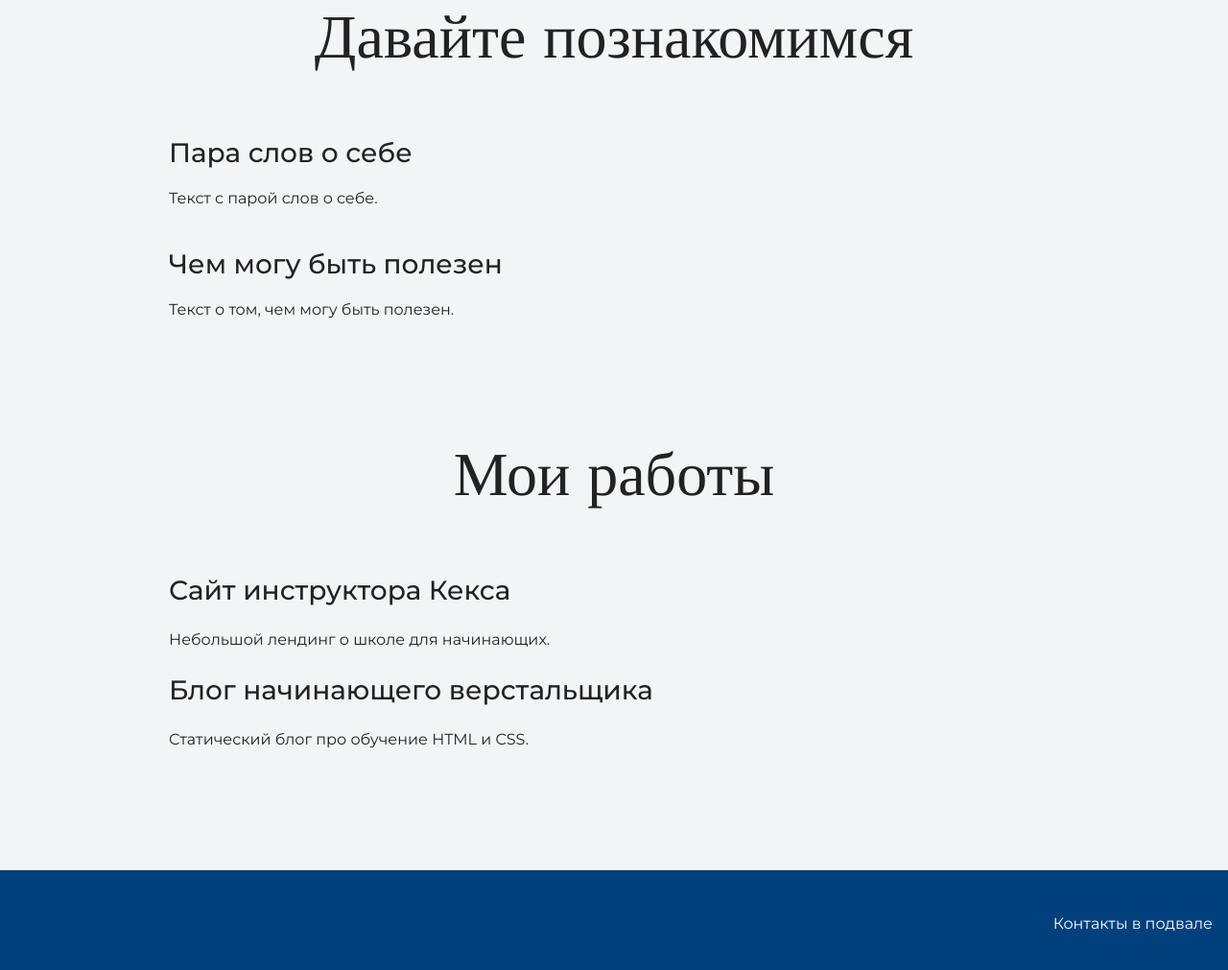
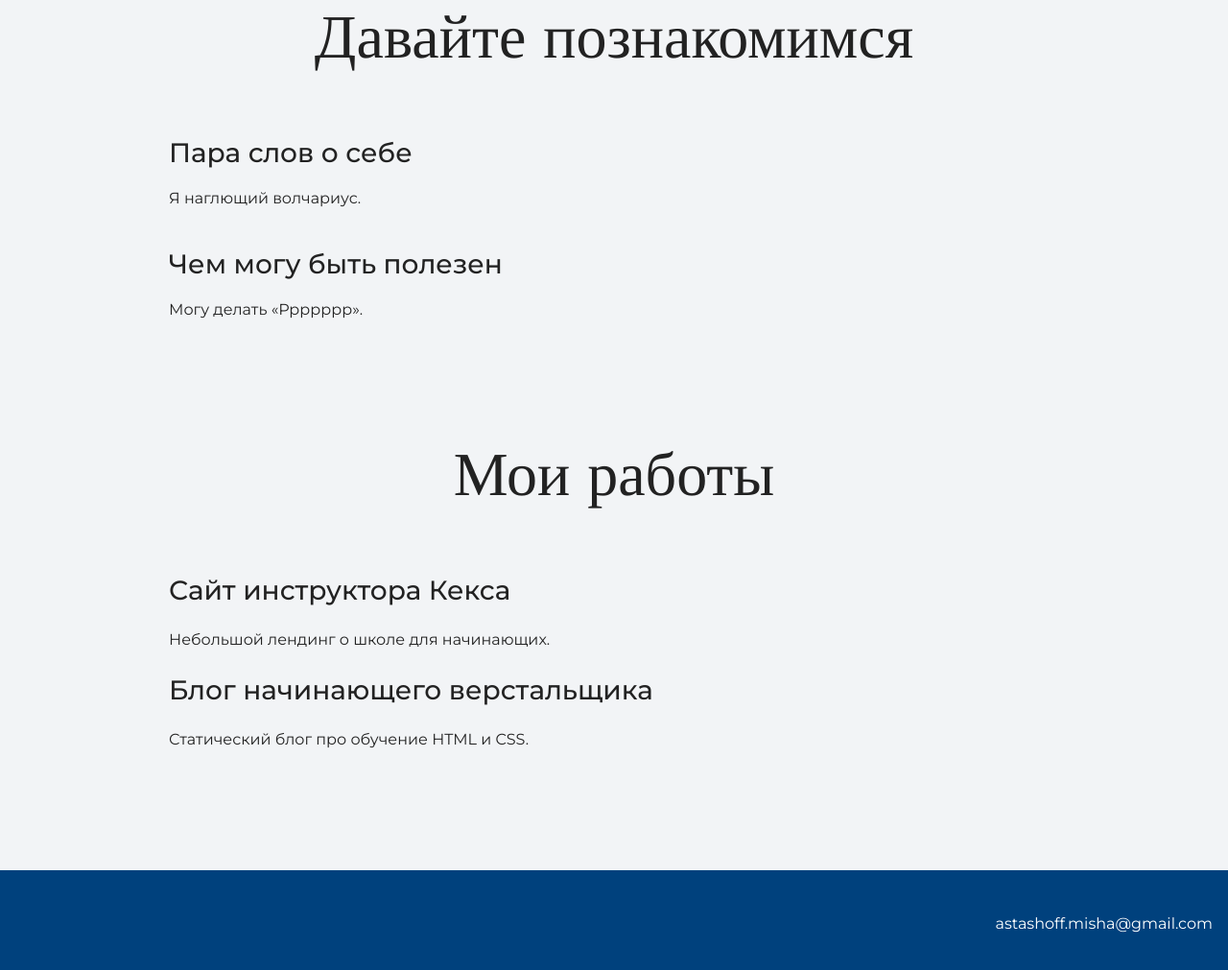
Before and after one commit to Mooth34/portfolio, a plain HTML site: page index.html in a window 1280 px wide. Shown: the part 1033-2044 px from the top of the page at 96% size. Drawn offline with nearby package versions, Linux system fonts and the light colour scheme.

Commit message:
Filling information fields

```diff
--- a/index.html
+++ b/index.html
@@ -11,7 +11,7 @@
 <body>
   <header class="page-header">
     <div class="container">
-    Контакты в шапке
+    +79692059821
     <div class="container">
   </header>
 
@@ -25,9 +25,9 @@
     <div class="container">
     <h2 class="subheading">Давайте познакомимся</h2>
     <h3>Пара слов о себе</h3>
-    <p>Текст с парой слов о себе.</p>
+    <p>Я наглющий волчариус.</p>
     <h3>Чем могу быть полезен</h3>
-    <p>Текст о том, чем могу быть полезен.</p>
+    <p>Могу делать <q>Ррррррр</q>.</p>
   </div>
   </section>
 
@@ -45,7 +45,7 @@
 
   <footer class="page-footer">
     <div class="container">
-      Контакты в подвале
+      astashoff.misha@gmail.com
     </div>
   </footer>
 </body>
```
